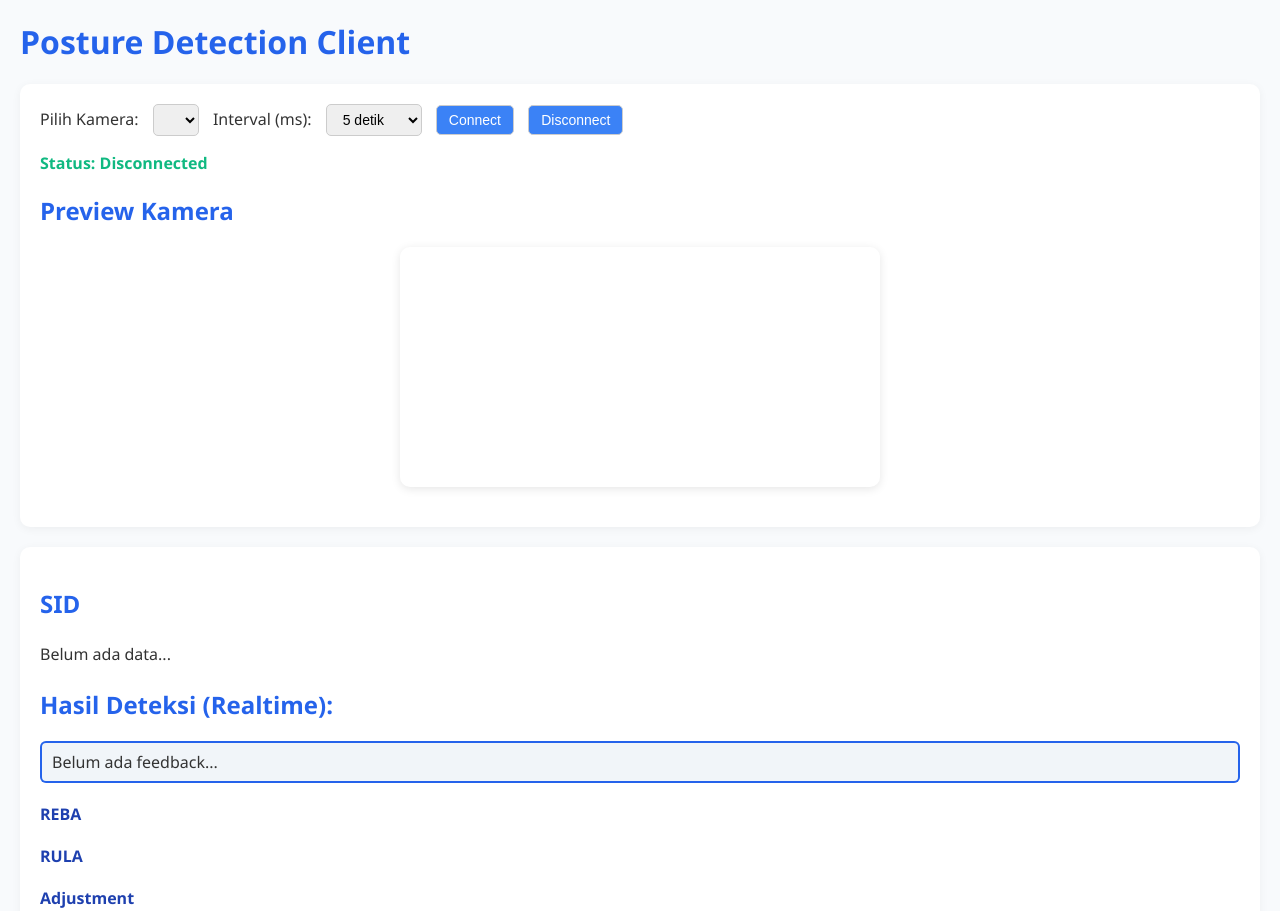
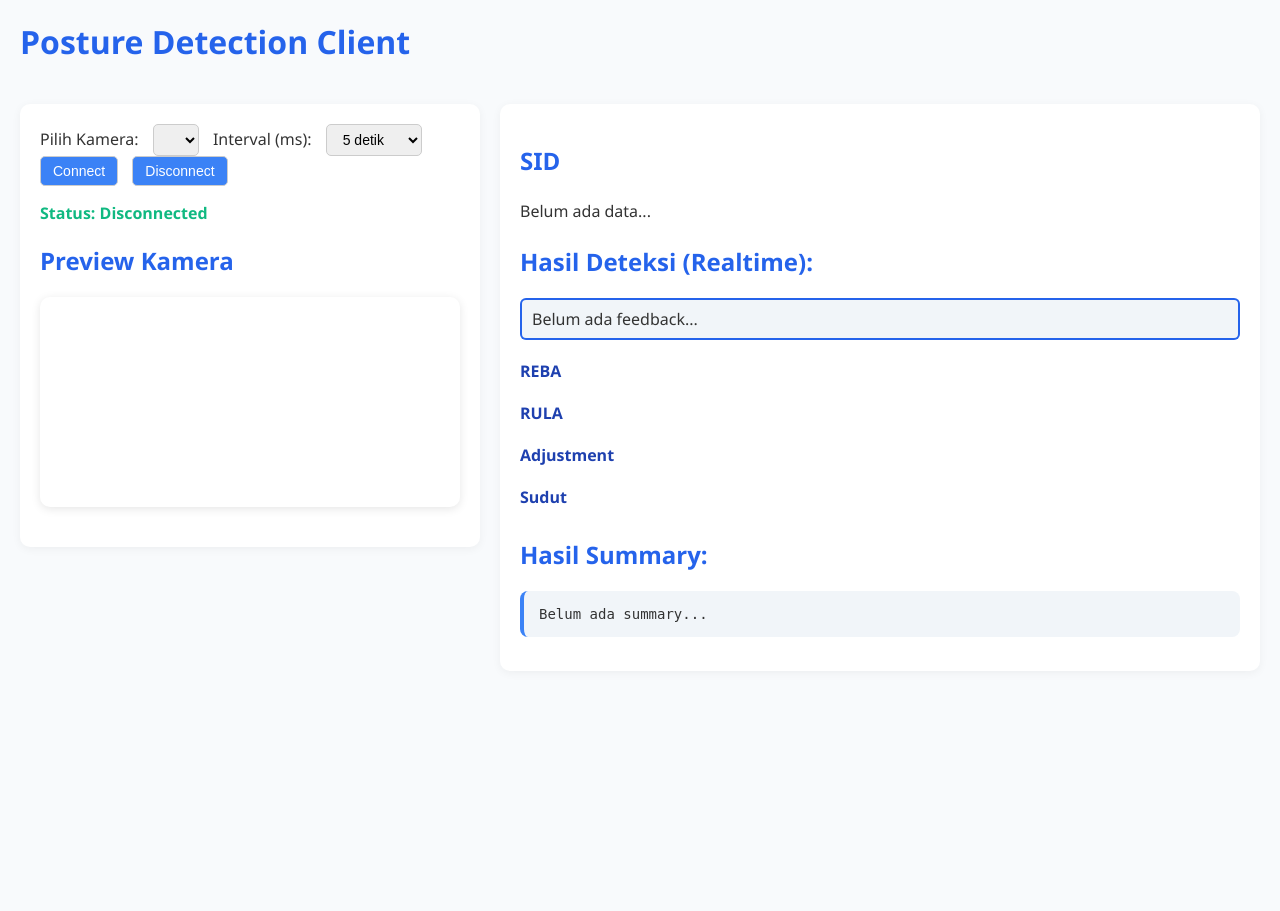
Before and after one commit to altriskaa/Openpose-Backend, a Flask app: page /ws-client in a window 1280 px wide. Shown: the top 911 px of the page. After the commit the page ends 637 px from the top, so only its background shows below. Run offline with Flask 3, Linux system fonts and the light colour scheme; lists and menus that the app fills with data are empty; parts of the project's set-up code (start-up, migrations or seed data) failed here and were passed over; some libraries are stand-ins or nearby versions.

Commit message:
update client

```diff
--- a/app/templates/client.html
+++ b/app/templates/client.html
@@ -117,11 +117,26 @@
 		font-size: 14px;
 		border-left: 4px solid #3b82f6;
 	}
+	.flex-container {
+		display: flex;
+		flex-wrap: wrap;
+		gap: 20px;
+		align-items: flex-start;
+	}
+	.video-preview {
+		flex: 1 1 380px;
+		max-width: 500px;
+	}
+	.result-panel {
+		flex: 2 1 600px;
+	}
   </style>
 </head>
 <body>
   <h1>Posture Detection Client</h1>
 
+  <div class="flex-container">
+    <div class="video-preview">
       <div class="section">
         <label for="cameraSelect">Pilih Kamera:</label>
         <select id="cameraSelect"></select>
@@ -139,7 +154,9 @@
         <h2>Preview Kamera</h2>
         <video id="video" width="480" height="360" autoplay></video>
       </div>
+    </div>
 
+    <div class="result-panel">
       <div class="section">
         <h2>SID</h2>
         <div id="resultSID" class="summary-line">Belum ada data...</div>
@@ -161,6 +178,8 @@
 
         <h2>Hasil Summary:</h2>
         <pre id="summaryDisplay">Belum ada summary...</pre>
+      </div>
+    </div>
   </div>
 
   <script>
```
Lines whose indentation alone changed are shown as unchanged.
